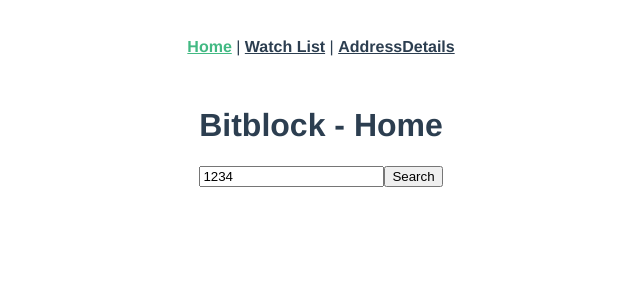
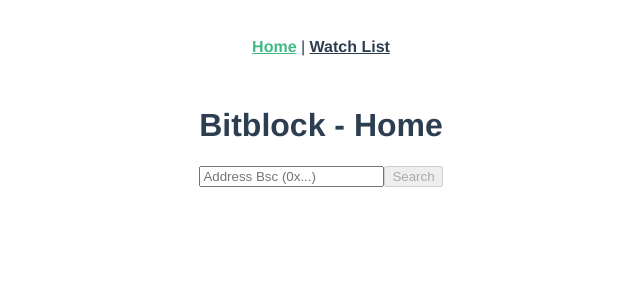
Before and after one commit to VictorFeller/BitBlock, a Vue app: page /#/ in a window 1280 px wide. Shown: the top 300 px of the page, without its empty margins (319-959 px from the left). Built offline with nearby package versions, Linux system fonts and the light colour scheme.

Commit message:
Ajout transfert de l'adresse renseignée entre components et redirection sur l'autre page

```diff
--- a/src/App.vue
+++ b/src/App.vue
@@ -2,8 +2,7 @@
   <div id="app">
     <nav>
       <router-link to="/">Home</router-link> |
-      <router-link to="/watchList">Watch List</router-link> |
-      <router-link to="/addressDetails">AddressDetails</router-link>
+      <router-link to="/watchList">Watch List</router-link>
     </nav>
     <router-view />
   </div>
--- a/src/router/index.js
+++ b/src/router/index.js
@@ -18,7 +18,7 @@ const routes = [
     component: WatchList,
   },
   {
-    path: "/addressDetails",
+    path: "/addressDetails/:hash",
     name: "addressDetails",
     component: AddressDetails,
   },
--- a/src/views/AddressDetails.vue
+++ b/src/views/AddressDetails.vue
@@ -1,8 +1,6 @@
 <template>
   <div id="addressDetails">
-    <h1>Adresse</h1>
-    <h1 v-bind="bscAddress">{{ bscAddress }}</h1>
-    <!-- <h1 v-on:add="bscAddress">{{ bscAddress.value }}</h1> -->
+    <h1>Adresse {{ $route.params.hash }}</h1>
     <p>Balance</p>
     <p>List des transactions</p>
   </div>
@@ -12,25 +10,19 @@
 import axios from "axios";
 
 const apiKey = "NEZNWWZRKRF54YSRV4Y961QA9GV4G53Y8S";
-//const tmpAddress = "0xB83C03D2C334224e3475C3D930e556E668284Eb0";
-const tmpAddress = "0x8cb87f84814e05e17c609f96978556698dfea578";
-
 export default {
   name: "homeView",
-  props: ["bscAddress"],
   methods: {
     loadBnbBalance() {
       axios
         .get(
           "https://api.bscscan.com/api?module=account&action=balance&address=" +
-            tmpAddress +
+            this.$route.params.hash +
             "&apikey=" +
             apiKey
         )
         .then((response) => {
           //TODO optomiser l'appel de la fonction convertToBnb()
-          //const amountBnb = response.data.result;
-          //console.log(this.convertToBnB(amountBnb));
           console.log(response.data.result / 10e17);
         });
     },
@@ -39,9 +31,9 @@ export default {
     const divideFactor = 10e17;
     return amoundBnb / divideFactor;
   },
-  created() {
+  mounted() {
     // or mounted
-    this.loadData();
+    this.loadBnbBalance();
   },
 };
 </script>
--- a/src/views/HomeView.vue
+++ b/src/views/HomeView.vue
@@ -7,9 +7,9 @@
       placeholder="Address Bsc (0x...)"
       v-on:keypress.enter="openDetailsAddress()"
     />
-    <router-link v-bind:to="'/addressDetails'"
-      ><button v-on:click="openDetailsAddress()">Search</button></router-link
-    >
+    <button v-on:click="openDetailsAddress()" v-bind:disabled="!this.canSearch">
+      Search
+    </button>
   </div>
 </template>
 
@@ -18,19 +18,27 @@ export default {
   name: "homeView",
   data() {
     return {
-      bscAddress: "1234",
+      bscAddress: undefined,
     };
+  },
+  computed: {
+    canSearch() {
+      //TODO: Vérifie pattern adresse du type 0x....
+      const bscAddress = this.bscAddress;
+      return !(bscAddress === undefined);
+    },
   },
   methods: {
     openDetailsAddress() {
-      //Afficher les détails de l'adresse
-      const bscAddress = this.bscAddress;
-      this.$emit("add", bscAddress);
-      //this.bscAddress = undefined;
-      //window.location.href = "#/addressDetails";
-    },
-    showWatchList() {
-      //Afficher la WatchList
+      if (this.canSearch) {
+        //Afficher les détails de l'adresse
+        //const bscAddress = this.bscAddress;
+        //this.$emit("add", bscAddress);
+        this.$router.push({
+          name: "addressDetails",
+          params: { hash: this.bscAddress },
+        });
+      }
     },
   },
 };
```
